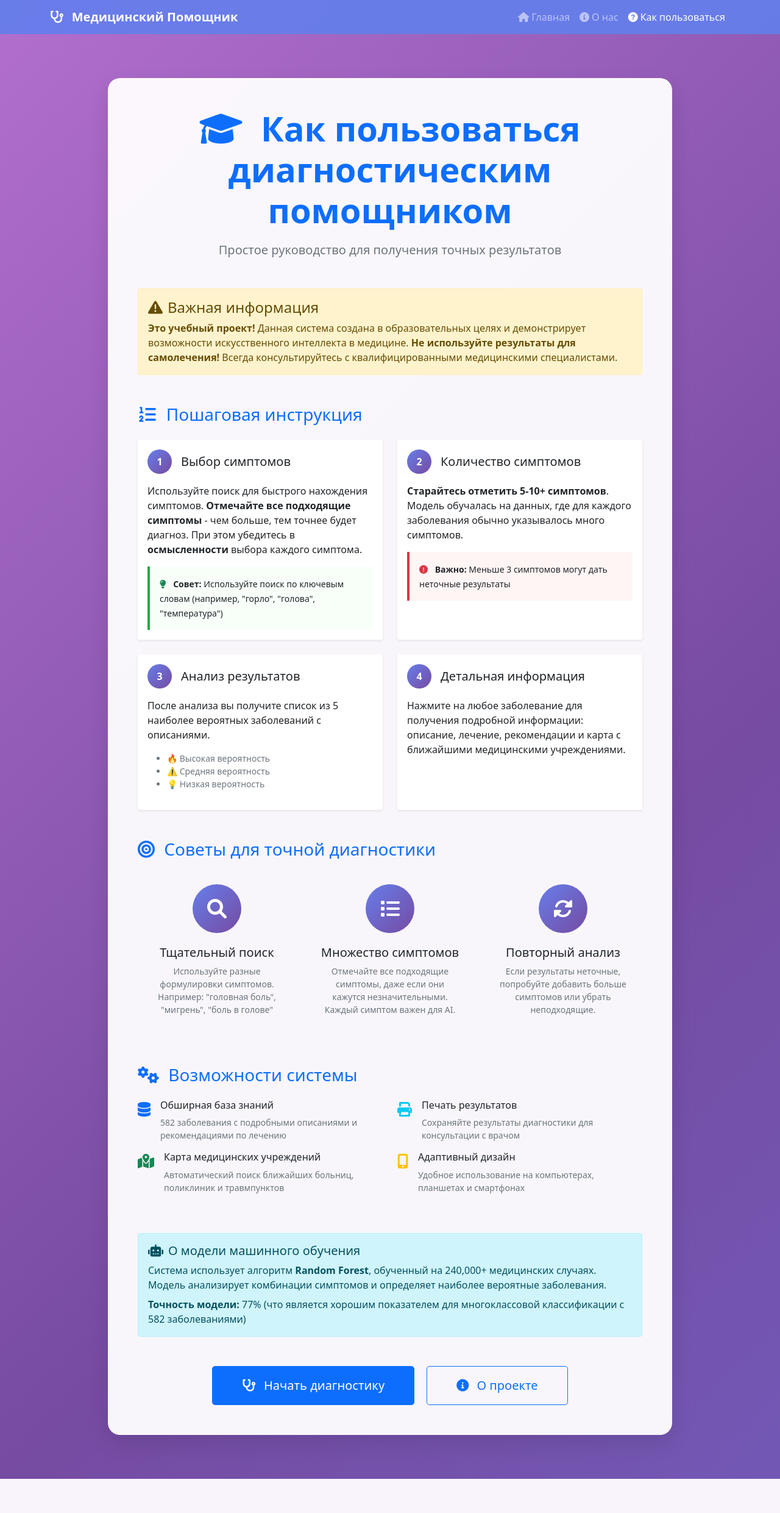
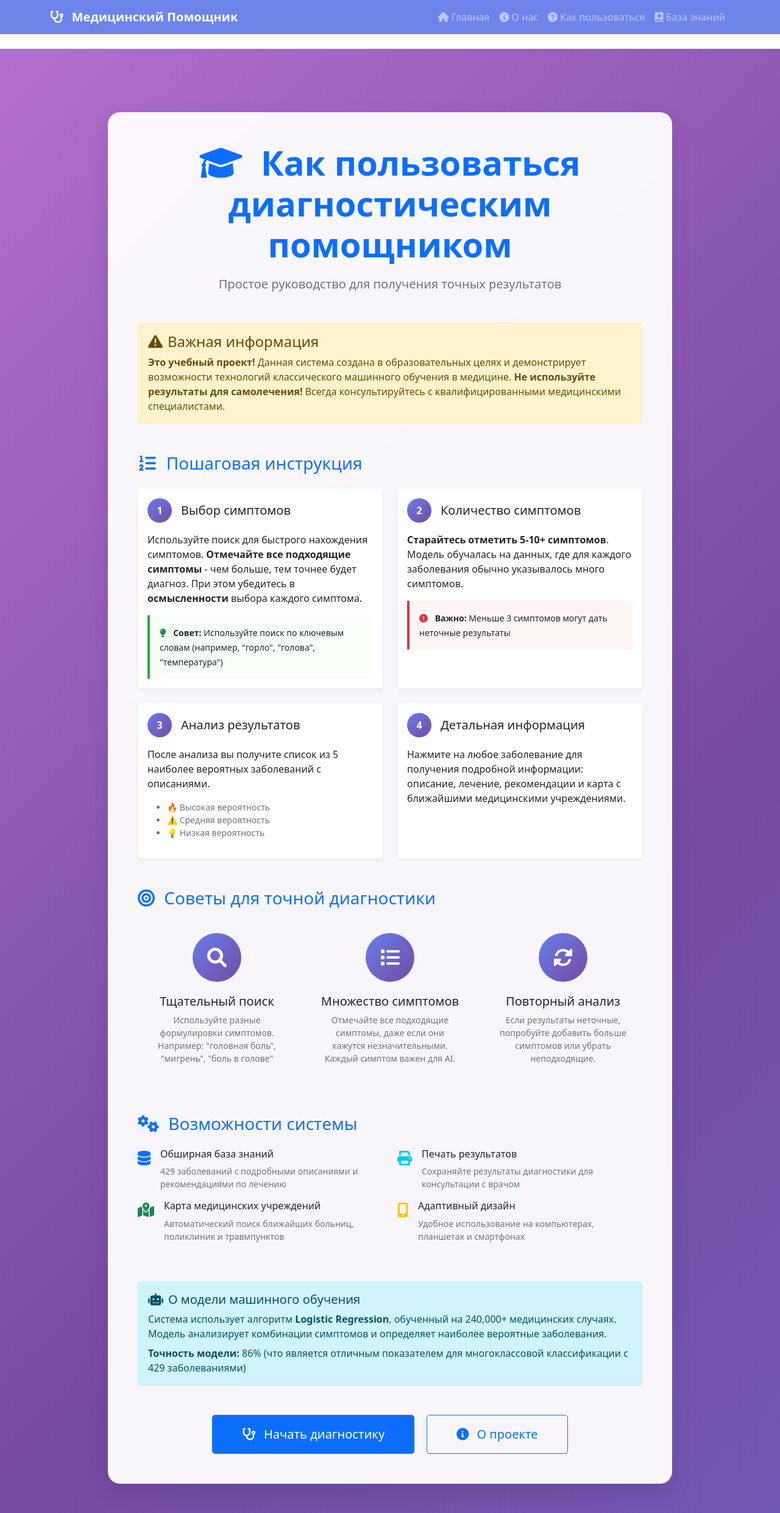
Before and after one commit to Leonid-Lysenko/MedWebsite, a Django app: template backend/templates/diagnosis/how_to_use.html in a window 1280 px wide. Shown: the whole page at 61% size. Before the commit the page ends 2425 px from the top, so only its background shows below. Run offline with Django 4.2, Linux system fonts and the light colour scheme; the template is opened without the code that fills it, so the values that code supplies are empty.

Commit message:
The file how_to_use.html updated

```diff
--- a/backend/templates/diagnosis/how_to_use.html
+++ b/backend/templates/diagnosis/how_to_use.html
@@ -1,12 +1,16 @@
-<!DOCTYPE html>
-<html lang="ru">
-<head>
-    <meta charset="UTF-8">
-    <meta name="viewport" content="width=device-width, initial-scale=1.0">
-    <title>Как пользоваться - Медицинский диагностический помощник</title>
-    <link href="https://cdn.jsdelivr.net/npm/bootstrap@5.1.3/dist/css/bootstrap.min.css" rel="stylesheet">
-    <link href="https://cdnjs.cloudflare.com/ajax/libs/font-awesome/6.0.0/css/all.min.css" rel="stylesheet">
+{% extends 'diagnosis/base.html' %}
+{% load static %}
+
+{% block title %}Как пользоваться - Медицинский диагностический помощник{% endblock %}
+
+{% block extra_css %}
 <style>
+    /* Сброс отступов для body */
+    body {
+        margin: 0 !important;
+        padding: 0 !important;
+    }
+
     /* Анимированный градиентный фон */
     @keyframes gradientShift {
         0% { background-position: 0% 50%; }
@@ -19,6 +23,8 @@
         background-size: 400% 400%;
         animation: gradientShift 15s ease infinite;
         min-height: 100vh;
+        margin-top: 0 !important;
+        padding-top: 80px !important; /* Отступ для фиксированной навигации */
     }
 
     .medical-card {
@@ -29,6 +35,7 @@
         border: 1px solid rgba(255, 255, 255, 0.2);
     }
 
+    /* Стили для иконок функций */
     .feature-icon {
         width: 80px;
         height: 80px;
@@ -42,6 +49,7 @@
         color: white;
     }
 
+    /* Стили для номеров шагов */
     .step-number {
         width: 40px;
         height: 40px;
@@ -55,14 +63,7 @@
         margin-right: 15px;
     }
 
-        .nav-link {
-            transition: all 0.3s ease;
-        }
-
-        .nav-link:hover {
-            transform: translateY(-2px);
-        }
-
+    /* Стили для информационных карточек */
     .tip-card {
         border-left: 4px solid #28a745;
         background: #f8fff9;
@@ -73,51 +74,17 @@
         background: #fff5f5;
     }
 </style>
-</head>
-<body>
-    <!-- Навигационное меню -->
-    <nav class="navbar navbar-expand-lg navbar-dark fixed-top" style="background: rgba(102, 126, 234, 0.95); backdrop-filter: blur(10px);">
-        <div class="container">
-            <a class="navbar-brand fw-bold" href="{% url 'home' %}">
-                <i class="fas fa-stethoscope me-2"></i>
-                Медицинский Помощник
-            </a>
+{% endblock %}
 
-            <button class="navbar-toggler" type="button" data-bs-toggle="collapse" data-bs-target="#navbarNav">
-                <span class="navbar-toggler-icon"></span>
-            </button>
-
-            <div class="collapse navbar-collapse" id="navbarNav">
-                <ul class="navbar-nav ms-auto">
-                    <li class="nav-item">
-                        <a class="nav-link" href="{% url 'home' %}">
-                            <i class="fas fa-home me-1"></i>Главная
-                        </a>
-                    </li>
-                    <li class="nav-item">
-                        <a class="nav-link" href="{% url 'about' %}">
-                            <i class="fas fa-info-circle me-1"></i>О нас
-                        </a>
-                    </li>
-                    <li class="nav-item">
-                        <a class="nav-link active" href="{% url 'how_to_use' %}">
-                            <i class="fas fa-question-circle me-1"></i>Как пользоваться
-                        </a>
-                    </li>
-                </ul>
-            </div>
-        </div>
-    </nav>
-
-    <!-- Анимированный фон -->
+{% block content %}
+<!-- Анимированный фон с исправленными отступами -->
 <div class="animated-bg">
-        <div class="container py-5">
-            <div style="padding-top: 80px;"></div>
-
+    <div class="container py-4">
         <div class="row justify-content-center">
             <div class="col-lg-10">
+                <!-- Основная карточка с инструкцией -->
                 <div class="medical-card p-4 p-md-5 mb-4">
-                        <!-- Заголовок -->
+                    <!-- Заголовок страницы -->
                     <div class="text-center mb-5">
                         <h1 class="display-4 fw-bold text-primary mb-3">
                             <i class="fas fa-graduation-cap me-3"></i>
@@ -126,18 +93,20 @@
                         <p class="lead text-muted">Простое руководство для получения точных результатов</p>
                     </div>
 
-                        <!-- Важное предупреждение -->
+                    <!-- Важное предупреждение для пользователей -->
                     <div class="alert alert-warning mb-5">
-                            <h4><i class="fas fa-exclamation-triangle me-2"></i>Важная информация</h4>
+                        <h4>
+                            <i class="fas fa-exclamation-triangle me-2"></i>Важная информация
+                        </h4>
                         <p class="mb-0">
                             <strong>Это учебный проект!</strong> Данная система создана в образовательных целях
-                                и демонстрирует возможности искусственного интеллекта в медицине.
+                            и демонстрирует возможности технологий классического машинного обучения в медицине.
                             <strong>Не используйте результаты для самолечения!</strong> Всегда консультируйтесь
                             с квалифицированными медицинскими специалистами.
                         </p>
                     </div>
 
-                        <!-- Шаги использования -->
+                    <!-- Блок с пошаговой инструкцией -->
                     <div class="mb-5">
                         <h3 class="text-primary mb-4">
                             <i class="fas fa-list-ol me-2"></i>
@@ -145,7 +114,7 @@
                         </h3>
 
                         <div class="row g-4">
-                                <!-- Шаг 1 -->
+                            <!-- Шаг 1: Выбор симптомов -->
                             <div class="col-md-6">
                                 <div class="card h-100 border-0 shadow-sm">
                                     <div class="card-body">
@@ -171,7 +140,7 @@
                                 </div>
                             </div>
 
-                                <!-- Шаг 2 -->
+                            <!-- Шаг 2: Количество симптомов -->
                             <div class="col-md-6">
                                 <div class="card h-100 border-0 shadow-sm">
                                     <div class="card-body">
@@ -195,7 +164,7 @@
                                 </div>
                             </div>
 
-                                <!-- Шаг 3 -->
+                            <!-- Шаг 3: Анализ результатов -->
                             <div class="col-md-6">
                                 <div class="card h-100 border-0 shadow-sm">
                                     <div class="card-body">
@@ -216,7 +185,7 @@
                                 </div>
                             </div>
 
-                                <!-- Шаг 4 -->
+                            <!-- Шаг 4: Детальная информация -->
                             <div class="col-md-6">
                                 <div class="card h-100 border-0 shadow-sm">
                                     <div class="card-body">
@@ -235,7 +204,7 @@
                         </div>
                     </div>
 
-                        <!-- Советы по точности -->
+                    <!-- Блок с советами по точности диагностики -->
                     <div class="mb-5">
                         <h3 class="text-primary mb-4">
                             <i class="fas fa-bullseye me-2"></i>
@@ -243,6 +212,7 @@
                         </h3>
 
                         <div class="row g-4">
+                            <!-- Совет 1: Тщательный поиск -->
                             <div class="col-md-4">
                                 <div class="text-center p-3">
                                     <div class="feature-icon">
@@ -256,6 +226,7 @@
                                 </div>
                             </div>
 
+                            <!-- Совет 2: Множество симптомов -->
                             <div class="col-md-4">
                                 <div class="text-center p-3">
                                     <div class="feature-icon">
@@ -269,6 +240,7 @@
                                 </div>
                             </div>
 
+                            <!-- Совет 3: Повторный анализ -->
                             <div class="col-md-4">
                                 <div class="text-center p-3">
                                     <div class="feature-icon">
@@ -284,7 +256,7 @@
                         </div>
                     </div>
 
-                        <!-- Функции системы -->
+                    <!-- Блок с возможностями системы -->
                     <div class="mb-5">
                         <h3 class="text-primary mb-4">
                             <i class="fas fa-cogs me-2"></i>
@@ -293,16 +265,18 @@
 
                         <div class="row">
                             <div class="col-md-6">
+                                <!-- Функция 1: База знаний -->
                                 <div class="d-flex align-items-start mb-3">
                                     <i class="fas fa-database text-primary fs-4 me-3 mt-1"></i>
                                     <div>
                                         <h6>Обширная база знаний</h6>
                                         <p class="text-muted small mb-0">
-                                                582 заболевания с подробными описаниями и рекомендациями по лечению
+                                            429 заболеваний с подробными описаниями и рекомендациями по лечению
                                         </p>
                                     </div>
                                 </div>
 
+                                <!-- Функция 2: Карта медицинских учреждений -->
                                 <div class="d-flex align-items-start mb-3">
                                     <i class="fas fa-map-marked-alt text-success fs-4 me-3 mt-1"></i>
                                     <div>
@@ -315,6 +289,7 @@
                             </div>
 
                             <div class="col-md-6">
+                                <!-- Функция 3: Печать результатов -->
                                 <div class="d-flex align-items-start mb-3">
                                     <i class="fas fa-print text-info fs-4 me-3 mt-1"></i>
                                     <div>
@@ -325,6 +300,7 @@
                                     </div>
                                 </div>
 
+                                <!-- Функция 4: Адаптивный дизайн -->
                                 <div class="d-flex align-items-start mb-3">
                                     <i class="fas fa-mobile-alt text-warning fs-4 me-3 mt-1"></i>
                                     <div>
@@ -338,21 +314,23 @@
                         </div>
                     </div>
 
-                        <!-- Техническая информация -->
+                    <!-- Техническая информация о ML-модели -->
                     <div class="alert alert-info">
-                            <h5><i class="fas fa-robot me-2"></i>О модели машинного обучения</h5>
+                        <h5>
+                            <i class="fas fa-robot me-2"></i>О модели машинного обучения
+                        </h5>
                         <p class="mb-2">
-                                Система использует алгоритм <strong>Random Forest</strong>, обученный на 240,000+
+                            Система использует алгоритм <strong>Logistic Regression</strong>, обученный на 240,000+
                             медицинских случаях. Модель анализирует комбинации симптомов и определяет
                             наиболее вероятные заболевания.
                         </p>
                         <p class="mb-0">
-                                <strong>Точность модели:</strong> 77% (что является хорошим показателем
-                                для многоклассовой классификации с 582 заболеваниями)
+                            <strong>Точность модели:</strong> 86% (что является отличным показателем
+                            для многоклассовой классификации с 429 заболеваниями)
                         </p>
                     </div>
 
-                        <!-- Кнопки действий -->
+                    <!-- Кнопки действий для навигации -->
                     <div class="text-center mt-5">
                         <a href="{% url 'home' %}" class="btn btn-primary btn-lg px-5 py-3 me-3">
                             <i class="fas fa-stethoscope me-2"></i>
@@ -368,7 +346,4 @@
         </div>
     </div>
 </div>
-
-    <script src="https://cdn.jsdelivr.net/npm/bootstrap@5.1.3/dist/js/bootstrap.bundle.min.js"></script>
-</body>
-</html>
+{% endblock %}
```
Lines whose indentation alone changed are shown as unchanged.
